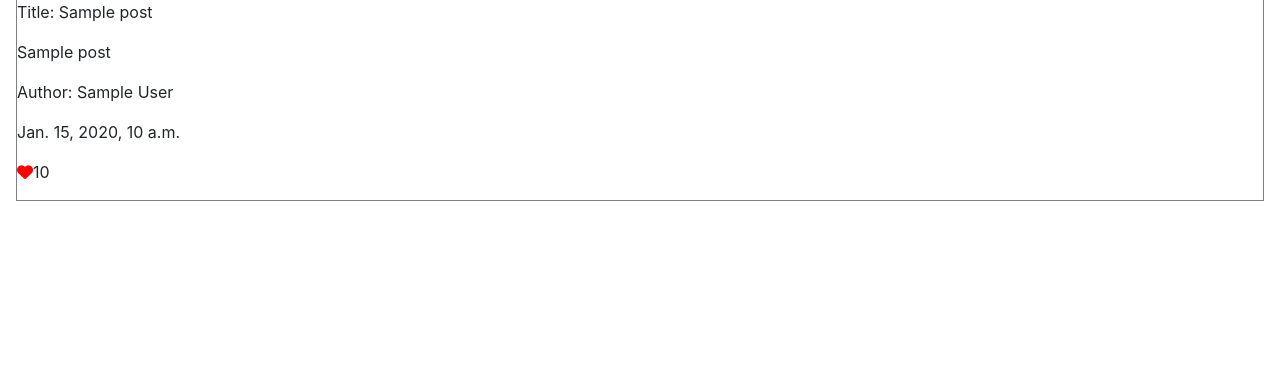
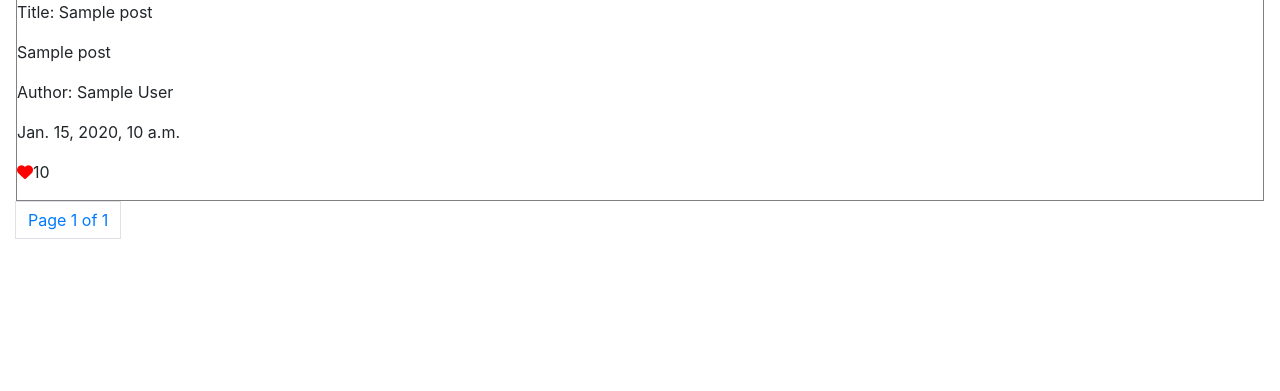
Before and after one commit to mdhcodes/network, a Django app: template network/templates/network/index.html in a window 1280 px wide. Shown: the part 81-472 px from the top of the page. Run offline with Django 3.2, Linux system fonts and the light colour scheme; the template is opened without the code that fills it: most values are stand-ins (such as "Sample title", 1, 10 or a date in 2020); some libraries are stand-ins or nearby versions.

Commit message:
Add pagination to index, profile, and following views

```diff
--- a/network/templates/network/index.html
+++ b/network/templates/network/index.html
@@ -17,7 +17,8 @@
     and the number of “likes” the post has.
     {% endcomment %}
 
-    {% for post in all_posts %}
+    {% comment %} {% for post in all_posts %} {% endcomment %}
+    {% for post in page_obj %} {% comment %} Pagination {% endcomment %}
     <div class="posts">
         <p>Title: {{ post.title }}</p>
         <p>{{ post.post }}</p>
@@ -28,4 +29,47 @@
     </div>
     {% endfor %}
 
+    {% comment %}
+    Pagination - Django - https://docs.djangoproject.com/en/5.0/topics/pagination/
+    {% endcomment %}
+    {% comment %}
+    <div class="pagination">
+        <span class="step-links">
+            {% if page_obj.has_previous %}
+                <a href="?page=1">&laquo; first</a>
+                <a href="?page={{ page_obj.previous_page_number }}">previous</a>
+            {% endif %}
+
+            <span class="current">
+                Page {{ page_obj.number }} of {{ page_obj.paginator.num_pages }}.
+            </span>
+
+            {% if page_obj.has_next %}
+                <a href="?page={{ page_obj.next_page_number }}">next</a>
+                <a href="?page={{ page_obj.paginator.num_pages }}">last &raquo;</a>
+            {% endif %}
+        </span>
+    </div>
+    {% endcomment %}
+
+     {% comment %}
+    Pagination - https://getbootstrap.com/docs/5.3/components/pagination/
+    {% endcomment %}
+
+    <nav aria-label="Page navigation example">
+        <ul class="pagination">
+            {% if page_obj.has_previous %}
+                <li class="page-item"><a class="page-link" href="?page={{ page_obj.previous_page_number }}">Previous</a></li>
+            {% endif %}
+
+            <li class="page-item page-link">
+                Page {{ page_obj.number }} of {{ page_obj.paginator.num_pages }}
+            </li>
+
+            {% if page_obj.has_next %}
+                <li class="page-item"><a class="page-link" href="?page={{ page_obj.next_page_number }}">Next</a></li>
+            {% endif %}
+        </ul>
+    </nav>
+
 {% endblock %}
```
Also changed, not shown: network/templates/network/following.html (+18 -1 lines), network/templates/network/profile.html (+18 -1 lines), network/views.py (+23 -4 lines).
